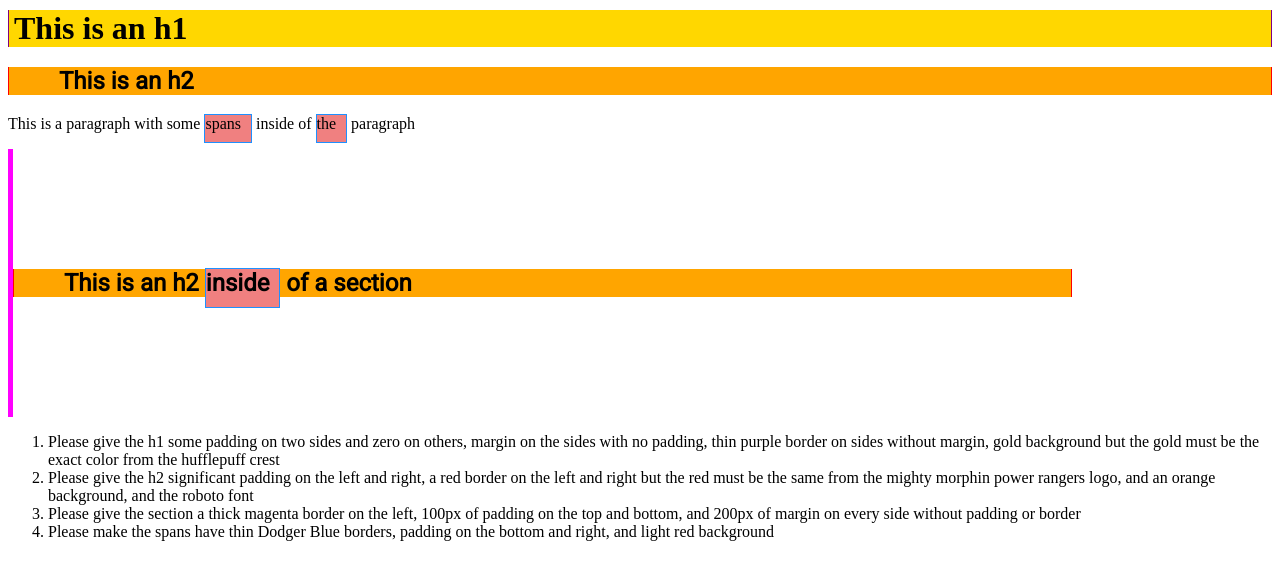
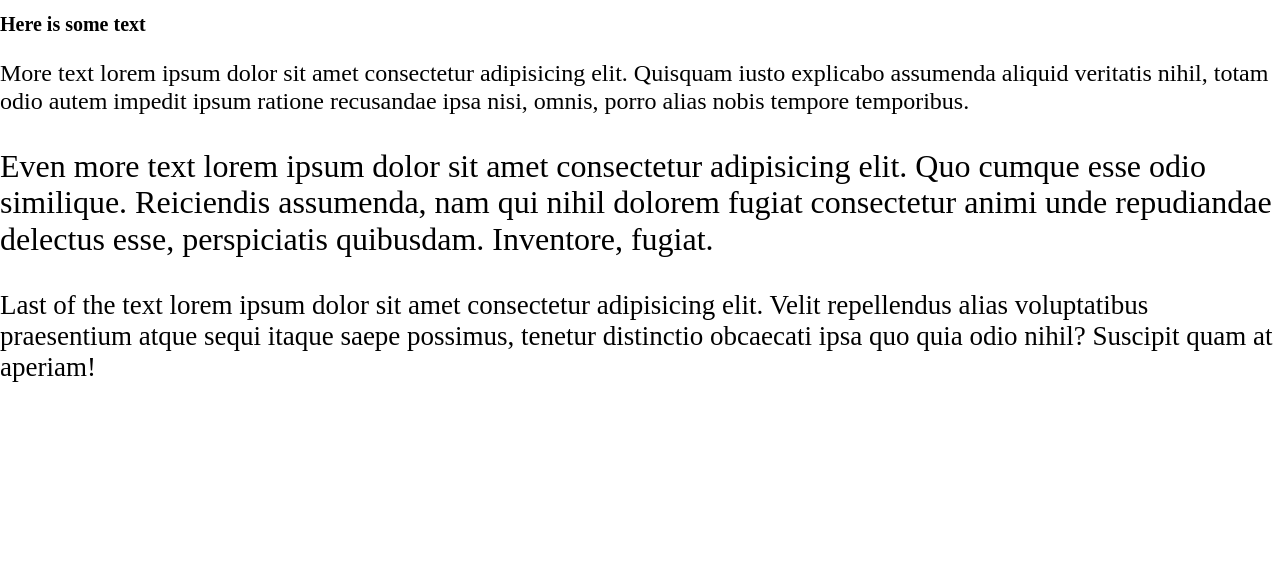
Before and after one commit to kaydejay/LearnWithLeon, a plain HTML site: page index.html in a window 1280 px wide. Drawn offline with nearby package versions, Linux system fonts and the light colour scheme; files that its build step writes are made by us from their sources.

Commit message:
Add files via upload

```diff
--- a/index.html
+++ b/index.html
@@ -1,27 +1,30 @@
 <!DOCTYPE html>
 <html lang="en">
 	<head>
+  	<meta charset="utf-8">
+  	<meta name="description" content="Your description goes here">
+  	<meta name="keywords" content="one, two, three">
+	<meta name="viewport" content="width=device-width, initial-scale=1">
+
 		<title>Blank Template</title>
+
 		<!-- external CSS link -->
-		<link rel="preconnect" href="https://fonts.googleapis.com">
-<link rel="preconnect" href="https://fonts.gstatic.com" crossorigin>
-<link href="https://fonts.googleapis.com/css2?family=Roboto&display=swap" rel="stylesheet">
+		<link rel="stylesheet" href="css/normalize.css">
 		<link rel="stylesheet" href="css/style.css">
 	</head>
 	<body>
-		<h1>This is an h1</h1>
-		<h2>This is an h2</h2>
-		<p>This is a paragraph with some <span>spans</span> inside of <span>the</span> paragraph</p>
-		<section>
-			<h2>This is an h2 <span>inside</span> of a section</h2>
+
+		<h1>Here is some text</h1>
+
+		<section class="heyo">
+			<p class="someText">More text lorem ipsum dolor sit amet consectetur adipisicing elit. Quisquam iusto explicabo assumenda aliquid veritatis nihil, totam odio autem impedit ipsum ratione recusandae ipsa nisi, omnis, porro alias nobis tempore temporibus.</p>
+
+			<p class="moreText">Even more text lorem ipsum dolor sit amet consectetur adipisicing elit. Quo cumque esse odio similique. Reiciendis assumenda, nam qui nihil dolorem fugiat consectetur animi unde repudiandae delectus esse, perspiciatis quibusdam. Inventore, fugiat.</p>
+			<section class="utOh">
+				<p class="lastText">Last of the text lorem ipsum dolor sit amet consectetur adipisicing elit. Velit repellendus alias voluptatibus praesentium atque sequi itaque saepe possimus, tenetur distinctio obcaecati ipsa quo quia odio nihil? Suscipit quam at aperiam!</p>
+			</section>
 		</section>
 
-		<ol>
-			<li>Please give the h1 some padding on two sides and zero on others, margin on the sides with no padding, thin purple border on sides without margin, gold background but the gold must be the exact color from the hufflepuff crest</li>
-			<li>Please give the h2 significant padding on the left and right, a red border on the left and right but the red must be the same from the mighty morphin power rangers logo, and an orange background, and the roboto font </li>
-			<li>Please give the section a thick magenta border on the left, 100px of padding on the top and bottom, and 200px of margin on every side without padding or border</li>
-			<li>Please make the spans have thin Dodger Blue borders, padding on the bottom and right, and light red background </li>
-		</ol>
-
+		<script type="text/javascript" src="js/main.js"></script>
 	</body>
 </html>
--- a/style.css
+++ b/style.css
@@ -1,35 +1,99 @@
-/* Please give the h1 some padding on two sides and zero on others, margin on the sides with no padding, thin purple border on sides without margin, gold background but the gold must be the exact color from the hufflepuff crest */
-
-h1 {
-    padding: 0 5px;
-    margin-top: 10px;
-    margin-bottom: 10px;
-    border-left: 1px solid purple;
-    border-right: 1px solid purple;
-    background-color: gold;
+/* Box Model Hack */
+* {
+  box-sizing: border-box;
 }
 
-/* Please give the h2 significant padding on the left and right, a red border on the left and right but the red must be the same from the mighty morphin power rangers logo, and an orange background, and the roboto font */
-
-h2 {
-    padding: 0 50px;
-    border-left: 1px solid red;
-    border-right: 1px solid red;
-    background-color: orange;
-    font-family: "Roboto";
+/* Clear fix hack */
+.clearfix:after {
+     content: ".";
+     display: block;
+     clear: both;
+     visibility: hidden;
+     line-height: 0;
+     height: 0;
 }
 
-/* Please give the section a thick magenta border on the left, 100px of padding on the top and bottom, and 200px of margin on every side without padding or border */
-section {
-    border-left: 5px solid magenta;
-    padding: 100px 0;
-    margin-right: 200px;
+.clear {
+	clear: both;
 }
 
-/* Please make the spans have thin Dodger Blue borders, padding on the bottom and right, and light red background */
-span {
-    border: 1px solid dodgerblue;
-    padding-bottom: 10px;
-    padding-right: 10px;
-    background-color: lightcoral;
+/******************************************
+/* BASE STYLES
+/*******************************************/
+
+/******************************************
+/* LAYOUT
+/*******************************************/
+
+/******************************************
+/* ADDITIONAL STYLES
+/*******************************************/
+
+/* Please make the someText 12px, moreText 16px, and lastText 27px */
+
+.someText {
+  font-size: 12px;
 }
+
+.moreText {
+  font-size: 16px;
+}
+
+.lastText {
+  font-size: 27px;
+}
+
+/* Please double the font-size of someText, moreText, and lastText (still using px) */
+
+.someText {
+  font-size: 24px;
+}
+
+.moreText {
+  font-size: 32px;
+}
+
+.lastText {
+  font-size: 54px;
+}
+
+
+/* Please set a base font-size on heyo, and make someText 12px, moreText 16px, and lastText 27px BUT use ems instead of px */
+
+.heyo {
+  font-size: 10px;
+}
+
+.someText {
+  font-size: 1.2em;
+}
+
+.moreText {
+  font-size: 1.6em;
+}
+
+.lastText {
+  font-size: 2.7em;
+}
+
+/* Please double the size of someText, moreText, and lastText using ems, but only make one change */
+
+.heyo {
+  font-size: 20px;
+}
+
+/* Please wrap lastText in a new section with the class of utOh and give it a base font size of 40px */
+
+.utOh {
+  font-size: 40px;
+}
+
+/* Please fix your doubling of lastText, buy converting to rems */
+
+html {
+  font-size: 62.5%;
+}
+
+.lastText {
+  font-size: 2.7rem;
+}
```
